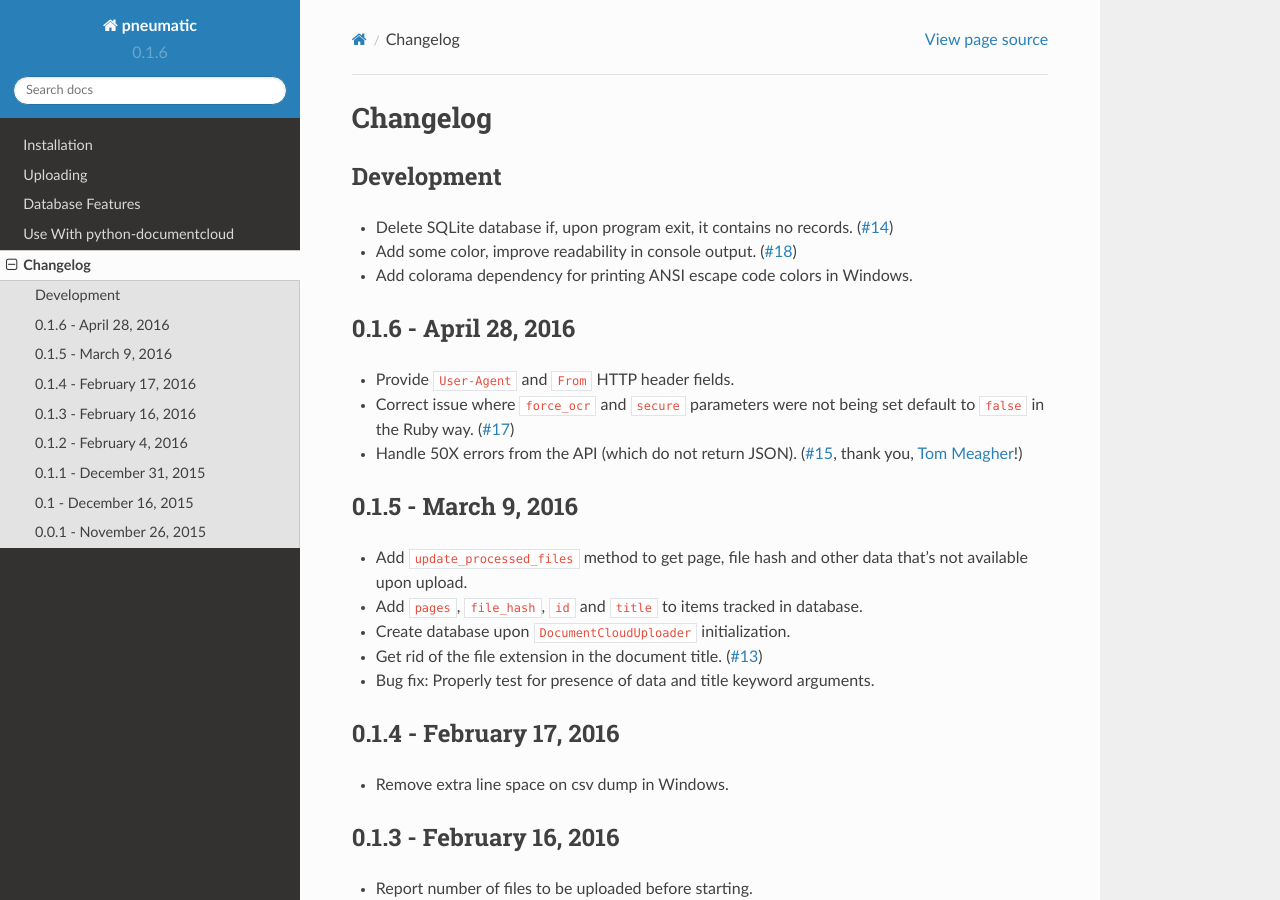
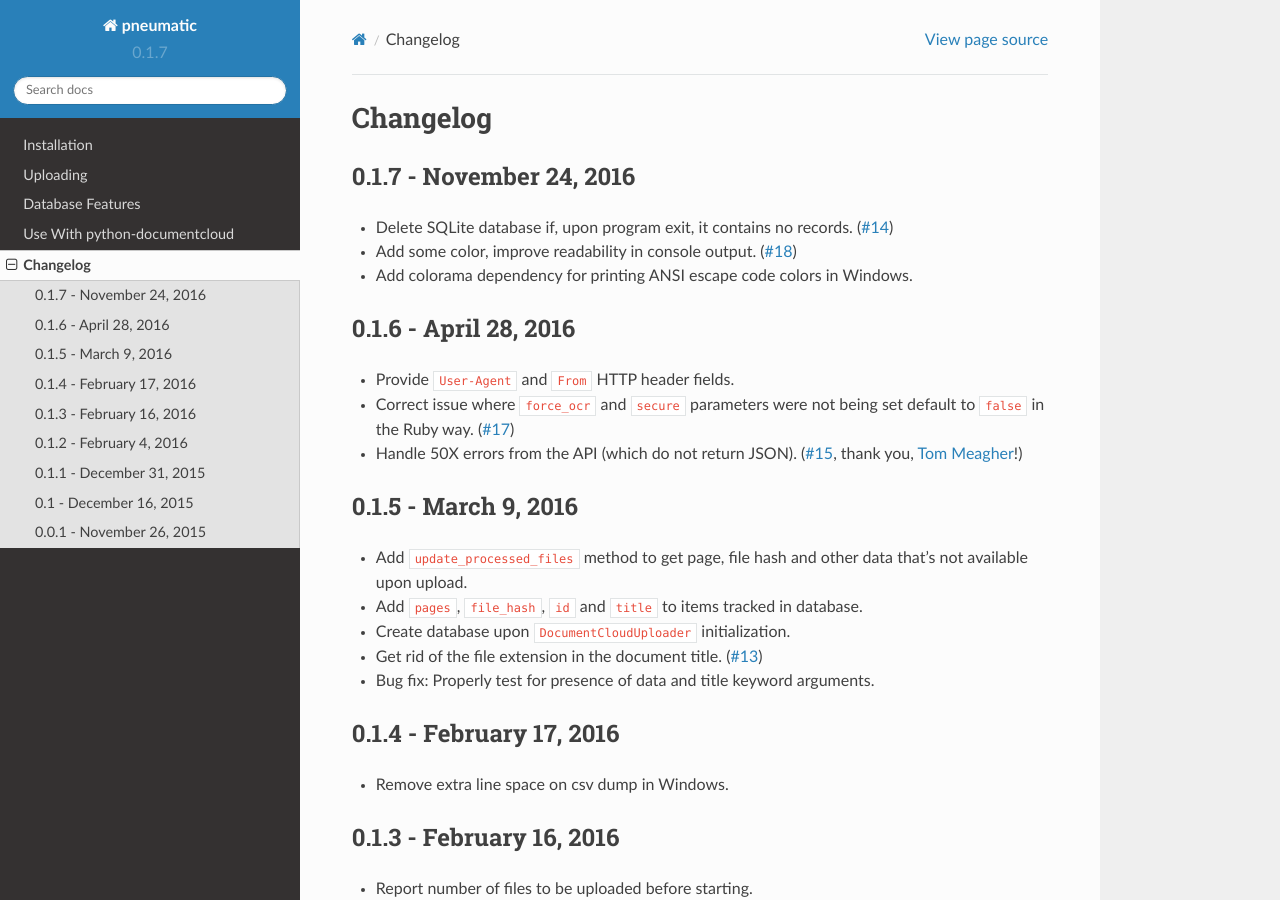
Before and after one commit to anthonydb/pneumatic, a Sphinx documentation site: the page built from docs/changelog.rst, in a window 1280 px wide and 900 px high. Built offline with Sphinx 7.4.7 and the Read the Docs theme 2.0.0, drawn with Linux system fonts in a browser that asks for light colours.

Commit message:
Prep for release

```diff
--- a/CHANGELOG.rst
+++ b/CHANGELOG.rst
@@ -1,8 +1,8 @@
 Changelog
 =========
 
-Development
------------
+0.1.7 - November 24, 2016
+-------------------------
 
 * Delete SQLite database if, upon program exit, it contains no records. (`#14 <https://github.com/anthonydb/pneumatic/issues/14>`_)
 * Add some color, improve readability in console output. (`#18 <https://github.com/anthonydb/pneumatic/issues/18>`_)
--- a/docs/conf.py
+++ b/docs/conf.py
@@ -58,9 +58,9 @@ author = 'Anthony DeBarros'
 # built documents.
 #
 # The short X.Y version.
-version = '0.1.6'
+version = '0.1.7'
 # The full version, including alpha/beta/rc tags.
-release = '0.1.6'
+release = '0.1.7'
 
 # The language for content autogenerated by Sphinx. Refer to documentation
 # for a list of supported languages.
--- a/setup.py
+++ b/setup.py
@@ -9,7 +9,7 @@ def readme():
 
 setup(
     name='pneumatic',
-    version='0.1.6',
+    version='0.1.7',
     description='A bulk upload library for DocumentCloud.',
     long_description=readme(),
     classifiers=[
```
